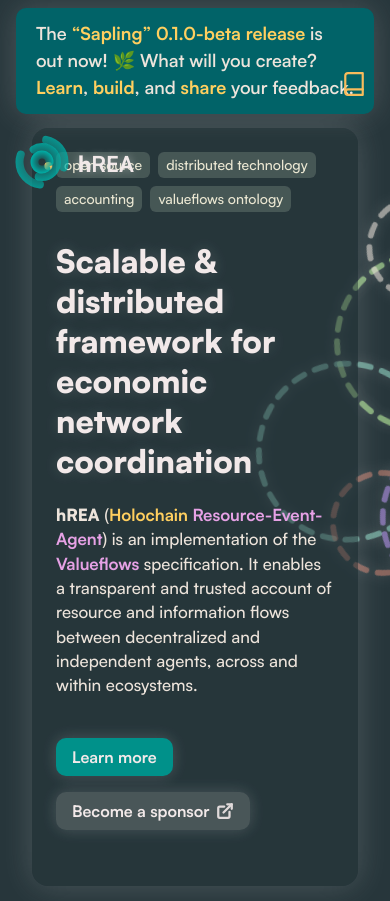
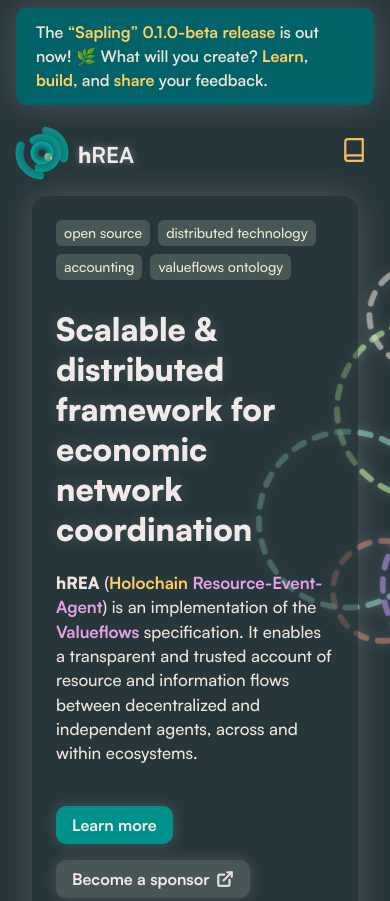
Before and after one commit to h-REA/hrea-site, a Gatsby site: page / in a window 390 px wide. Shown: the top 901 px of the page. Built offline with nearby package versions, Linux system fonts and the light colour scheme; Gatsby itself is replaced by a stand-in of ours.

Commit message:
header with blurb on mobile fixes

```diff
--- a/src/components/Header/Header.scss
+++ b/src/components/Header/Header.scss
@@ -3,7 +3,7 @@
 header {
   display: flex;
   flex-direction: column;
-  position: fixed;
+  position: absolute;
   top: 0;
   width: 100%;
   z-index: 2;
@@ -20,8 +20,11 @@
     border-radius: 0.625rem;
     background-color: var(--color-blurb-bg);
     box-shadow: 0 0 2rem var(--color-glow);
-    // background-color: yellow;
-    padding: 0.75rem 1.25rem 0.825rem 1.25rem ;
+    padding: 0.75rem 1.25rem 0.825rem 1.25rem;
+
+    @include media-down(mobile) {
+      font-size: 1rem;
+    }
   }
 
   .header-inner-wrapper {
--- a/src/global.scss
+++ b/src/global.scss
@@ -226,7 +226,7 @@
   max-width: 68rem;
   display: flex;
   flex-direction: column;
-  padding: 6rem 0;
+  padding: 7rem 0;
   box-sizing: border-box;
 
   @include media-up(desktop) {
@@ -238,13 +238,13 @@
   @include media-down(tablet) {
     margin: 0 1rem;
     min-height: unset;
-    padding: 5rem 0 4rem 0;
+    padding: 6rem 0 4rem 0;
   }
 
   @include media-down(mobile) {
     margin: 0 1rem;
     min-height: unset;
-    padding: 4rem 0;
+    padding: 5rem 0;
   }
 
   h2 {
@@ -334,6 +334,7 @@
 
   @include media-down(tablet) {
     min-height: unset;
+    margin-top: 2.5rem;
 
     @media only screen and (min-height: 1080px) {
       .glow-wrapper {
@@ -341,6 +342,10 @@
         padding-bottom: 6rem;
       }
     }
+  }
+
+  @include media-down(mobile) {
+    margin-top: 3.5rem;
   }
 
   .glow-wrapper {
@@ -572,12 +577,13 @@
 .menu-mobile-icon {
   z-index: 2;
   display: none;
-  position: fixed;
+  position: relative;
+  float: right;
   right: 1rem;
   //top without blurb:
   // top: 1rem;
   //top with blurb:
-  top: 4rem;
+  top: 6.825rem;
   z-index: 2;
   cursor: pointer;
   padding: 0.5rem;
@@ -594,4 +600,12 @@
   @include media-down(tablet) {
     display: block;
   }
+
+  @media only screen and (max-width: 64.9375rem) and (min-width: 60.0625rem) {
+    top: 7rem;
+  }
+
+  @media only screen and (max-width: 28.75rem) {
+    top: 8.125rem;
+  }
 }
```
